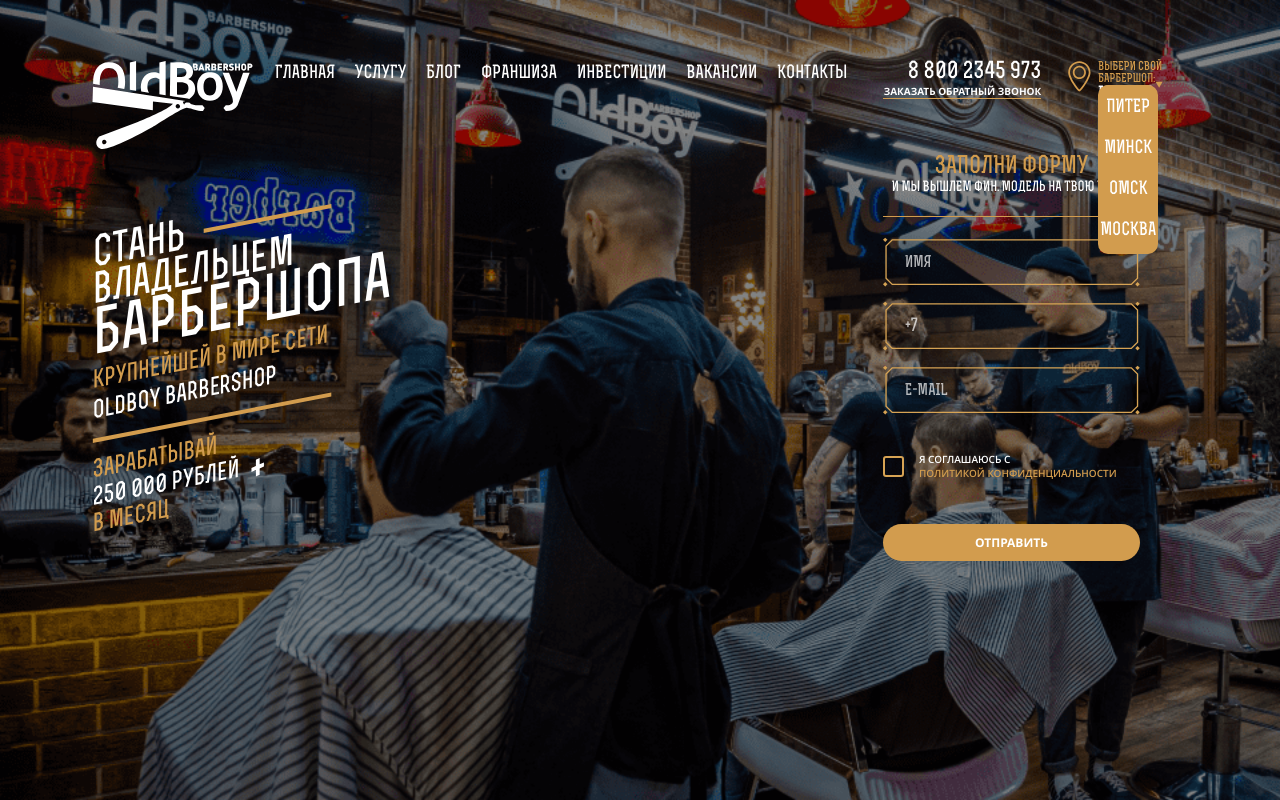
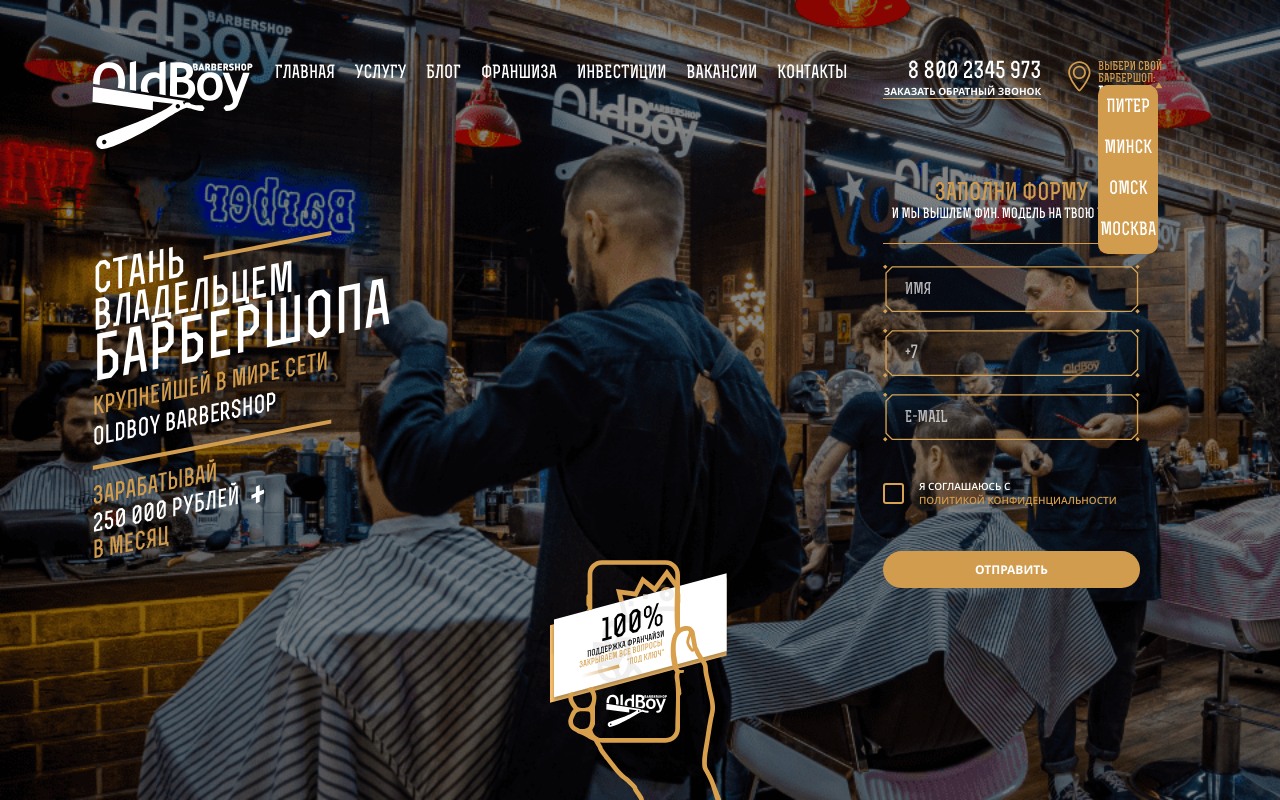
Before and after one commit to mar1cruz/Oldboy, a website built with webpack: page src/views/index.html in a window 1280 px wide. Both pictures are taken after a click on the element "ВЫБЕРИ СВОЙ БАРБЕРШОП:". Built offline with nearby package versions, Linux system fonts and the light colour scheme; a web font is replaced by a local one.

Commit message:
finished

```diff
--- a/src/index.js
+++ b/src/index.js
@@ -9,6 +9,8 @@
 const select = document.querySelector("#select")
 const selectOptions = document.querySelectorAll(".select__value")
 const cityName = document.querySelector(".city__name")
+const app = document.querySelector(".app")
+const triangle = document.querySelector(".logo__triangle")
 
 const email = form.querySelector("#email")
 const tel = form.querySelector("#tel")
@@ -34,20 +36,27 @@
 })
 
 select.addEventListener("click", (e) => {
-  console.log(e.target)
   select.nextElementSibling.classList.toggle("active")
+  triangle.classList.toggle("active")
 })
 
 document.addEventListener("keydown", (e) => {
   if (popup.classList.contains("active") && e.key === "Escape") {
     popup.classList.remove("active")
+    app.classList.remove("blur")
   }
 })
 
 document.addEventListener("click", (e) => {
-  if (!popup.contains(e.target)) popup.classList.remove("active")
+  if (!popup.contains(e.target)) {
+    popup.classList.remove("active")
+    app.classList.remove("blur")
+  }
 
-  if (!select.contains(e.target)) select.nextElementSibling.classList.remove("active")
+  if (!select.contains(e.target)) {
+    select.nextElementSibling.classList.remove("active")
+    triangle.classList.remove("active")
+  }
 })
 
 burger.addEventListener("click", () => {
@@ -104,5 +113,6 @@
 
   if (isEror) return
 
+  app.classList.add("blur")
   popup.classList.add("active")
 })
--- a/src/scss/header.scss
+++ b/src/scss/header.scss
@@ -5,6 +5,7 @@
 
   &.container {
     padding-top: 61px;
+    margin-bottom: 27px;
   }
 
   .header__logo {
@@ -164,7 +165,7 @@
       }
 
       .logo__triangle {
-        transition: transform 0.3s ease;
+        transition: transform 0.5s ease;
         position: absolute;
         right: 0;
         top: 20px;
@@ -180,6 +181,11 @@
           top: 2px;
         }
       }
+
+      .logo__triangle.active {
+        transform: rotate(180deg);
+      }
+
       .city__name {
         color: #fff;
         font-family: "Rex";
@@ -309,6 +315,11 @@
   @media (max-width: 992px) {
     justify-content: space-between;
   }
+  @media (max-width: 768px) {
+    &.container {
+      margin-bottom: 0px;
+    }
+  }
 
   @media (max-width: 576px) {
     justify-content: flex-start;
--- a/src/scss/index.scss
+++ b/src/scss/index.scss
@@ -12,11 +12,27 @@
 }
 
 .app {
+  overflow: hidden;
   min-height: 100vh;
   background: url("../resources/img/background-image.webp");
   background: url("../resources/img/background-image.png");
   background-repeat: no-repeat;
   background-size: cover;
+
+  &.blur {
+    filter: blur(5px);
+  }
+
+  .app__tel {
+    position: fixed;
+    bottom: -15px;
+    left: 50%;
+    transform: translate(-50%, 0);
+
+    @media (max-width: 992px) {
+      display: none;
+    }
+  }
 }
 
 .brown-text {
--- a/src/scss/popup-form.scss
+++ b/src/scss/popup-form.scss
@@ -6,7 +6,7 @@
 
     width: 800px;
     height: 600px;
-    position: fixed;
+    position: absolute;
     left: 50%;
     top: 50%;
     transform: translate(-50%, -50%);
--- a/src/views/index.html
+++ b/src/views/index.html
@@ -41,10 +41,11 @@
             <p id="select" class="city__select">
               ВЫБЕРИ СВОЙ БАРБЕРШОП:
               <div class="select">
-                <div class="select__value">ПИТЕР</div>
-                <div class="select__value">МИНСК</div>
-                <div class="select__value">ОМСК</div>
-                <div class="select__value">МОСКВА</div>
+                <div class="select__value ">ПИТЕР</div>
+                <div class="select__value ">МИНСК</div>
+                <div class="select__value ">ОМСК</div>
+                <div class="select__value ">МОСКВА</div>
+
               </div>
 
               <svg class="logo__triangle">
@@ -107,6 +108,15 @@
           </div>
         </section>
 
+
+      </main>
+
+      <svg class="app__tel" width="180px" height="282px">
+        <use
+          xlink:href="../resources/icons/sprite.svg#tel"></use>
+      </svg>
+    </div>
+
     <div class="wrapper-popup">
       <div class="popup-form">
         <div class="popup__wrapper">
@@ -115,7 +125,5 @@
         </div>
       </div>
     </div>
-      </main>
-    </div>
   </body>
 </html>
```
Lines whose indentation alone changed are shown as unchanged.
